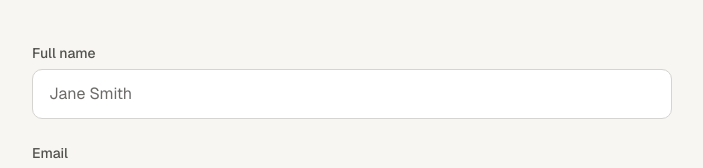
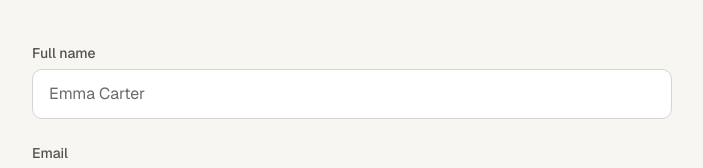
Before and after one commit to dsahil78/build-pm, a Next.js app: page /apply in a window 1280 px wide. Shown: the part 235-403 px from the top of the page, without its empty margins (288-991 px from the left). Built offline with nearby package versions, Linux system fonts and the light colour scheme.

Commit message:
Apply form: real name placeholder (Jane Smith → Emma Carter)

```diff
--- a/app/(marketing)/apply/page.tsx
+++ b/app/(marketing)/apply/page.tsx
@@ -123,7 +123,7 @@ export default function ApplyPage() {
           <Input
             name="full_name"
             label="Full name"
-            placeholder="Jane Smith"
+            placeholder="Emma Carter"
             autoComplete="name"
             autoCapitalize="words"
             required
```
